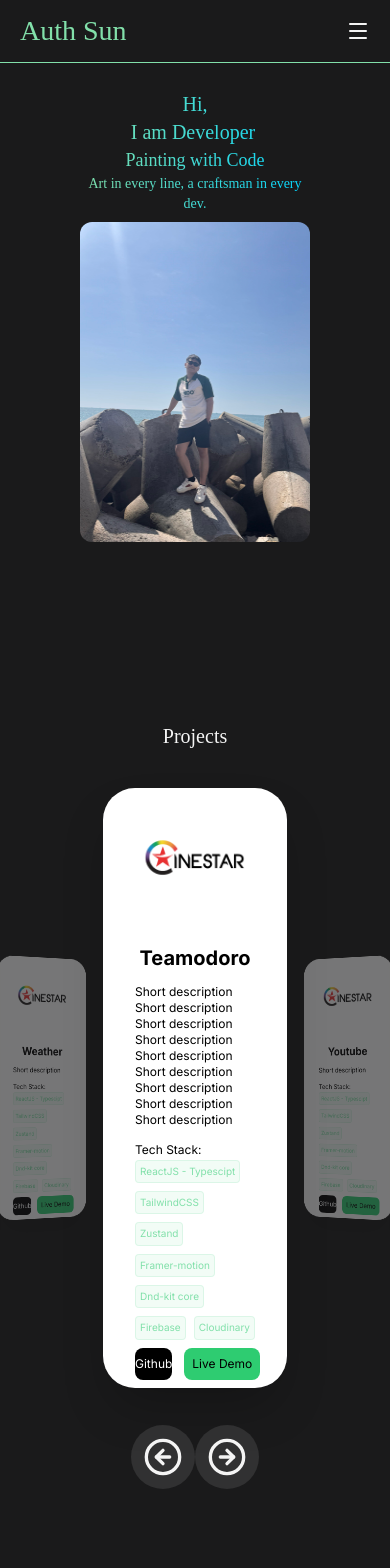
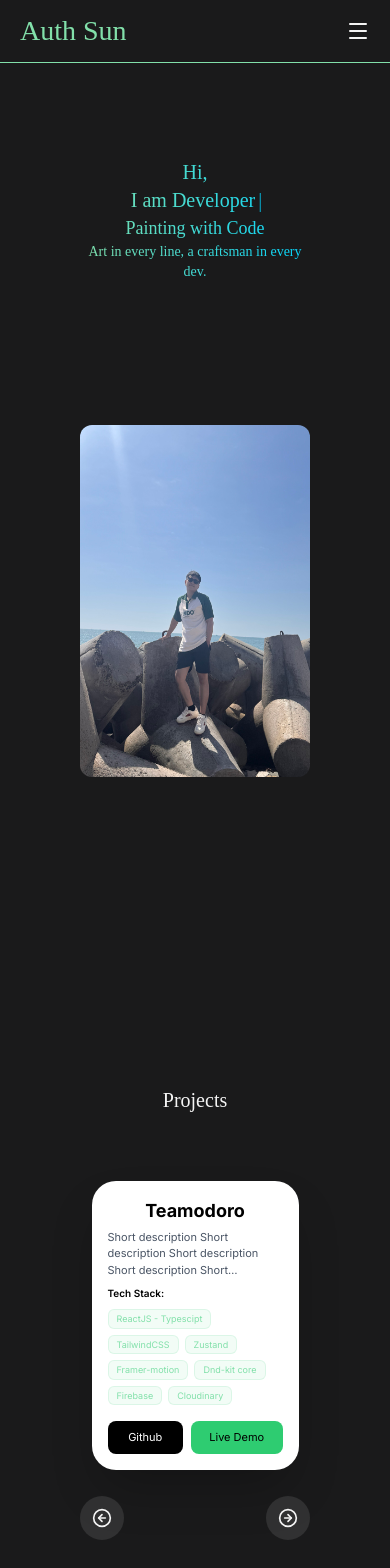
Before and after one commit to hnduong0711/my-portfolio, a React app: page / in a window 390 px wide. Shown: the top 1568 px of the page. Before the commit the page ends 1515 px from the top, so only its background shows below. Built offline with nearby package versions, Linux system fonts and the light colour scheme; the HTML template or start-up script is replaced by a standard one; a web font is replaced by a local one.

Commit message:
fix mobile responsive and logic of slide project

```diff
--- a/src/components/Hero.jsx
+++ b/src/components/Hero.jsx
@@ -3,7 +3,7 @@ import { Typewriter } from "react-simple-typewriter";
 
 const Hero = () => {
   return (
-    <section id="hero" className="grid grid-cols-1 md:grid-cols-2 md:gap-10 gap-2 items-center">
+    <section id="hero" className="grid grid-cols-1 md:grid-cols-2 md:gap-10 gap-2 items-center h-screen">
       <div className="text-center">
         <h1 className="font-heading md:text-4xl text-xl text-gradient ">
           <div>Hi, </div>
@@ -23,7 +23,7 @@ const Hero = () => {
         <h3 className="font-heading md:text-lg text-sm text-gradient">Art in every line, a craftsman in every dev.</h3>
       </div>
       <div className="md:w-full flex-center">
-        <img src="/images/myavt.jpg" alt="My Avatar" className="rounded-xl w-60 h-80 md:w-90 md:h-120"/>
+        <img src="/images/myavt.jpg" alt="My Avatar" className="rounded-xl w-66 h-88 md:w-72 md:h-96"/>
       </div>
     </section>
   );
--- a/src/components/Project.jsx
+++ b/src/components/Project.jsx
@@ -3,11 +3,15 @@ import { CircleArrowRight, CircleArrowLeft } from "lucide-react";
 import projects from "../data/project";
 import gsap from "gsap";
 import { useGSAP } from "@gsap/react";
+import { useMediaQuery } from "react-responsive";
 
 const Project = () => {
   const [currentIndex, setCurrentIndex] = useState(0);
   const projectsTotal = projects.length;
   const itemsRef = useRef([]);
+  const containerRef = useRef(null);
+
+  const isMobile = useMediaQuery({ maxWidth: 767 });
 
   useGSAP(() => {
     projects.forEach((_, index) => {
@@ -15,77 +19,97 @@ const Project = () => {
       if (!el) return;
 
       let offset = index - currentIndex;
-
       if (offset > projectsTotal / 2) offset -= projectsTotal;
       if (offset < -projectsTotal / 2) offset += projectsTotal;
 
-      const isActive = Math.abs(offset) <= 1;
+      // Logic cho Mobile vs Desktop
+      const isCurrent = offset === 0;
+      const isNeighbor = Math.abs(offset) <= 1;
 
       gsap.to(el, {
-        x: `${offset * 105}%`,
-        scale: offset === 0 ? 1 : 0.7,
-        rotationY: offset * -35,
-        z: offset === 0 ? 0 : -400,
-        opacity: offset === 0 ? 1 : isActive ? 0.4 : 0,
-        zIndex: 30 - Math.abs(offset) * 10,
-        pointerEvents: offset === 0 ? "auto" : "none",
-        duration: 0.8,
-        ease: "expo.out",
+        x: isMobile ? `${offset * 120}%` : `${offset * 110}%`,
+        scale: isCurrent ? 1 : isMobile ? 0.5 : 0.7,
+        rotationY: isMobile ? 0 : offset * -35,
+        z: isCurrent ? 0 : -300,
+        opacity: isCurrent ? 1 : isMobile ? 0 : 0.4,
+        zIndex: isCurrent ? 30 : 10,
+        display: isMobile && !isCurrent ? "none" : "flex",
+        duration: 0.6,
+        ease: "power2.out",
         overwrite: true,
       });
     });
-  }, [currentIndex]);
+  }, [currentIndex, isMobile]);
 
   const goToSlide = (dir) => {
     setCurrentIndex((prev) => (prev + dir + projectsTotal) % projectsTotal);
   };
 
   return (
-    <section className="overflow-hidden">
+    <section className="overflow-hidden h-screen">
       <h1 className="font-heading text-xl md:text-4xl md:mb-2">Projects</h1>
 
-      <div className="relative w-full max-w-5xl h-[80vh] flex items-center justify-center">
+      <div className="relative w-full max-w-5xl md:h-[80vh] h-[50vh] flex-center">
+        {/* project list */}
         <div
+          ref={containerRef}
           className="relative w-full h-full flex items-center justify-center"
-          style={{ perspective: "1500px", transformStyle: "preserve-3d" }}
+          style={{ perspective: "1200px", transformStyle: "preserve-3d" }}
         >
-          {/* project list */}
           {projects.map((project, index) => (
             <div
               key={project.id}
               ref={(el) => (itemsRef.current[index] = el)}
-              className="absolute w-[80%] md:w-[60%] bg-white text-black rounded-4xl py-2 px-8 shadow-2xl flex flex-col md:flex-row gap-6"
+              className="absolute w-[90%] md:w-[60%] h-auto md:h-auto bg-white text-black rounded-3xl p-4 md:p-8 shadow-2xl flex flex-col md:flex-row gap-4 md:gap-6"
               style={{ backfaceVisibility: "hidden" }}
             >
+              {!isMobile && (
+                <div className="w-full md:w-1/2 h-48 md:h-64 overflow-hidden rounded-xl">
                   <img
                     src={"/images/test-img-project.png"}
-                className="w-full md:w-1/2 rounded-xl object-cover h-full"
+                    className="w-full h-full object-cover"
                     alt={project.title}
                   />
-              <div className="flex flex-col justify-center flex-1 gap-2">
-                <h2 className="text-xl font-bold p-1 text-center">{project.title}</h2>
-                <p className="text-xs">
+                </div>
+              )}
+
+              <div className="flex flex-col justify-between flex-1 gap-2">
+                <div>
+                  <h2 className="text-lg md:text-xl font-bold text-center md:text-left">
+                    {project.title}
+                  </h2>
+                  <p className="text-[11px] md:text-xs text-gray-600 mt-1 line-clamp-3 md:line-clamp-none">
                     {project.description}
                   </p>
-                <div className="">
-                  <span className="text-nowrap text-xs">Tech Stack:</span>
+                </div>
 
-                  <div className="text-xs flex flex-wrap gap-2">
-                    {project.tech.map((item, index) => (
+                <div className="space-y-2">
+                  <p className="text-[10px] md:text-xs font-semibold">
+                    Tech Stack:
+                  </p>
+                  <div className="flex flex-wrap gap-1.5">
+                    {project.tech.map((item, techIndex) => (
                       <span
-                        key={index}
-                        className="text-[10px] p-1 text-nowrap rounded-sm bg-primary/10 text-primary border border-primary/20"
+                        key={techIndex}
+                        className="text-[9px] md:text-[10px] px-2 py-0.5 rounded-md bg-primary/10 text-primary border border-primary/20"
                       >
                         {item}
                       </span>
                     ))}
                   </div>
                 </div>
-                <div className="flex gap-3">
-                  <a href={project.github} className="black-btn">
+
+                <div className="flex gap-2 mt-2">
+                  <a
+                    href={project.github}
+                    className="black-btn"
+                  >
                     Github
                   </a>
-                  <a href={project.livedemo} className="green-btn">
+                  <a
+                    href={project.livedemo}
+                    className="green-btn"
+                  >
                     Live Demo
                   </a>
                 </div>
@@ -95,18 +119,18 @@ const Project = () => {
         </div>
 
         {/* controller */}
-        <div className="absolute -bottom-16 flex z-100">
+        <div className="absolute md:-bottom-8 -bottom-1 right-0 left-0 flex z-100 w-full flex-between">
           <button
             onClick={() => goToSlide(-1)}
             className="p-3 bg-white/10 hover:bg-white/20 rounded-full transition-all active:scale-90"
           >
-            <CircleArrowLeft size={40} />
+            <CircleArrowLeft size={isMobile ? 20 : 40} />
           </button>
           <button
             onClick={() => goToSlide(1)}
             className="p-3 bg-white/10 hover:bg-white/20 rounded-full transition-all active:scale-90"
           >
-            <CircleArrowRight size={40} />
+            <CircleArrowRight size={isMobile ? 20 : 40} />
           </button>
         </div>
       </div>
--- a/src/index.css
+++ b/src/index.css
@@ -56,11 +56,11 @@ body {
 }
 
 @utility green-btn{
-  @apply bg-bold text-xs text-nowrap text-black rounded-lg p-2 flex-1 py-2 text-center;
+  @apply bg-bold md:text-xs text-[11px] text-nowrap text-black rounded-lg p-2 flex-1 py-2 text-center;
 }
 
 @utility black-btn{
-  @apply flex-1 bg-black text-white py-2 rounded-lg text-xs text-center
+  @apply flex-1 bg-black text-white py-2 rounded-lg md:text-xs text-[11px] text-center
 }
 
 @layer base {
@@ -73,6 +73,6 @@ body {
   }
 
   section {
-    @apply px-20 py-22.5 col-center
+    @apply px-20 md:py-22.5 pt-22.5 col-center
   }
 }
```
Lines whose indentation alone changed are shown as unchanged.
